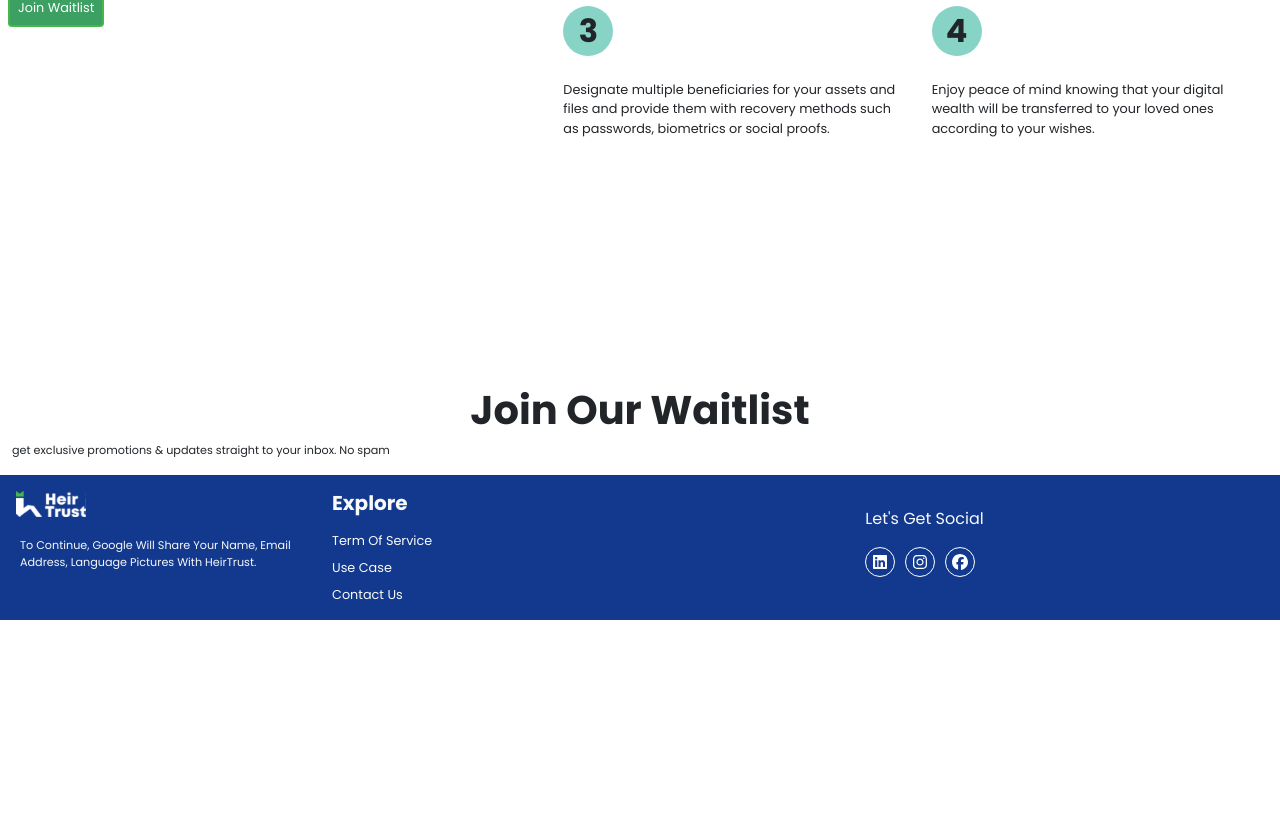
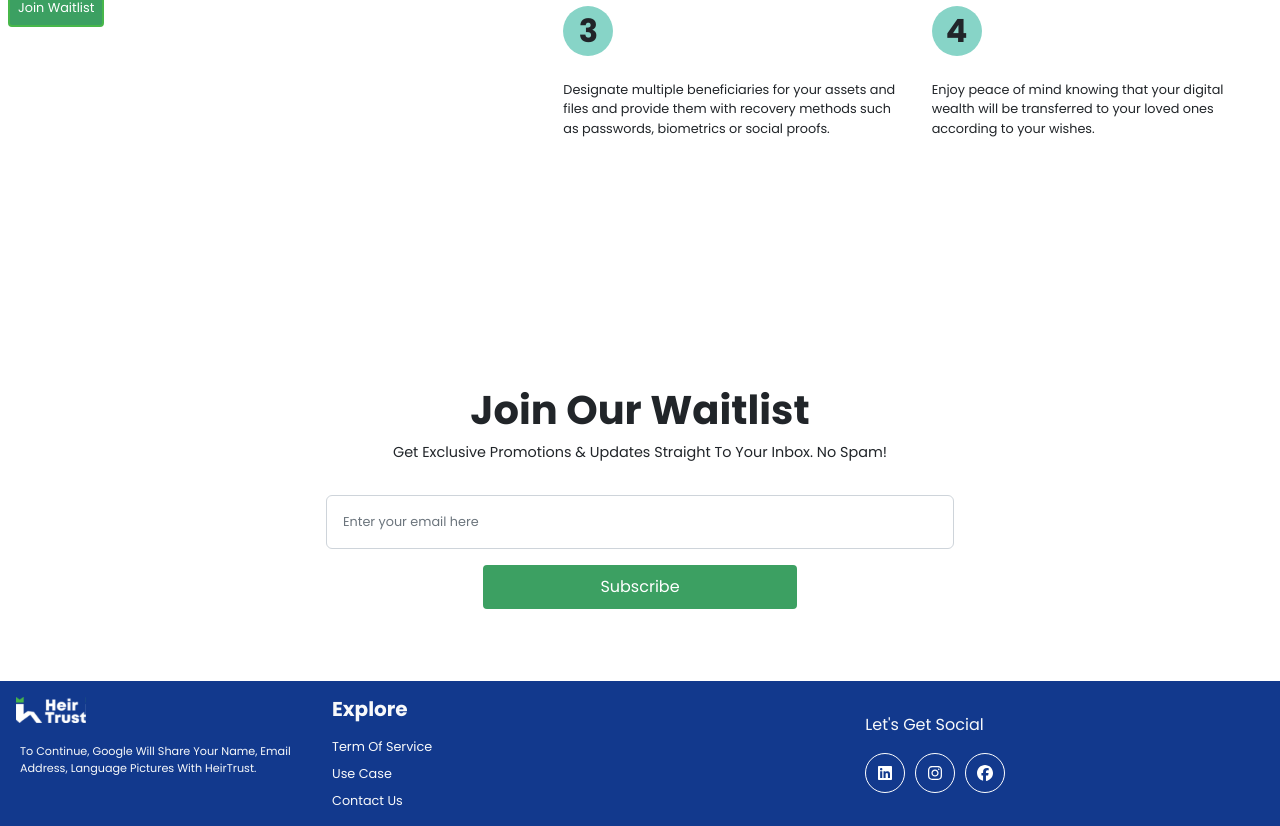
Before and after one commit to Adedoyin-Emmanuel/heirtrust, a React (Create React App) app: page / in a window 1280 px wide. Shown: the part 956-1782 px from the top of the page. Before the commit the page ends 1576 px from the top, so only its background shows below. Built offline with nearby package versions, Linux system fonts and the light colour scheme.

Commit message:
Updated the waitlist design

```diff
--- a/src/components/app-email-input.tsx
+++ b/src/components/app-email-input.tsx
@@ -1,20 +1,17 @@
 import React from "react";
 import AppButton from "./app-button";
-const AppEmailInput = (): JSX.Element =>
+
+interface appEmailInput
+{
+  className:string;
+
+}
+const AppEmailInput = ({className}:appEmailInput): JSX.Element =>
 {
 
-  const handleClick = ():void =>
-  {
-    //pass
-  }
   return (
     <React.Fragment>
-      <section className="input-group  width-toggle-2">
-        <input type="text" className="form-control brand-small-text-2" placeholder="Enter your email here" />
-        <section className="input-group-append subscribe-button-container">
-          <AppButton text="subscribe" className="text-capitalize brand-bg-primary-green text-light brand-small-text-2 fw-bold subscribe-button" onClick={handleClick}/>
-        </section>
-      </section>
+        <input type="text" className={`form-control brand-small-text-2 p-3 w-100 ${className}`} placeholder="Enter your email here" />
     </React.Fragment>
   );
 };
--- a/src/components/app-footer.tsx
+++ b/src/components/app-footer.tsx
@@ -44,9 +44,7 @@ const AppFooter = (): JSX.Element => {
           </ul>
         </section>
 
-        {/* <h5 className="fw-bold fs-5 text-capitalize text-light">join our mailing list</h5>
-                    <p className="brand-small-text-3 text-light">Get exclusive promotions & updates straight to your inbox</p>
-                    <AppEmailInput></AppEmailInput> */}
+
         <section className="app-footer-mail-list col-sm-6 col-lg-3 col-md-4 my-3  ">
           <p className=" text-capitalize  text-light my-3">let's get social</p>
           <section className="app-footer-social-icons my-3">
--- a/src/components/app-waitlist.tsx
+++ b/src/components/app-waitlist.tsx
@@ -1,12 +1,23 @@
 import React from 'react'
-
+import AppEmailInput from './app-email-input';
+import AppButton from './app-button';
 const AppWaitlist = ():JSX.Element =>
 {
+
+    const handleClick = ():void =>
+    {
+        //pass
+    }
+
     return (
         <React.Fragment>
-            <section className="container-fluid">
+            <section className="container-fluid d-md-flex align-items-center flex-column">
                 <h1 className="fw-bold text-capitalize text-center">join our waitlist </h1>
-                <p className="brand-small-text-3 text-dark">get exclusive promotions & updates straight to your inbox. No spam</p>
+                <p className="brand-small-text text-dark text-capitalize">get exclusive promotions & updates straight to your inbox. No spam!</p>
+                <section className="email-input d-flex align-items-center width-toggle-3 flex-column">
+                  <AppEmailInput className="my-3"/>
+                    <AppButton text="subscribe" className="text-capitalize app-waitlist-button text-center p-2 width-toggle-3" onClick={handleClick}/>
+                </section>
             </section>
         </React.Fragment>
     );
--- a/src/includes/styles/customStyles.css
+++ b/src/includes/styles/customStyles.css
@@ -82,7 +82,6 @@
     outline:none;
     border-radius:calc(var(--brand-button-border-radius) - 6px);
     color:var(--brand-secondary-green-color);
-
 }
 
 
@@ -113,6 +112,23 @@
 .subscribe-button
 {
     padding:7px;
+}
+
+
+.app-waitlist-button
+{
+
+    width:80%;
+    color:white;
+    background:var(--brand-primary-green-color);
+    transition:.5s;
+    border:var(--brand-button-outline-weight) solid var(--brand-primary-green-color);
+}
+
+.app-waitlist-button:hover
+{
+    background:var(--brand-white-color);
+    color:var(--brand-black-color);
 }
 
 /*app header styles*/
@@ -186,8 +202,8 @@
 .social-icon
 {
     border-radius:50% !important;
-    width:30px;
-    height:30px;
+    width:40px;
+    height:40px;
     border: calc(var(--brand-button-outline-weight) - 1px) solid var(--brand-white-color);
     margin-right:10px;
     transition:.5s;
--- a/src/pages/Home.tsx
+++ b/src/pages/Home.tsx
@@ -5,6 +5,7 @@ import AppHeroImageContainer from '../components/app-hero-image';
 import AppAbout from '../components/app-about-section';
 import AppFooter from '../components/app-footer';
 import AppWaitlist from '../components/app-waitlist';
+
 const Home = ():JSX.Element =>
 {
     return (
@@ -31,6 +32,7 @@ const Home = ():JSX.Element =>
 
                 <AppAbout/>
                 <AppWaitlist/>
+                <br/><br/><br/>
                 <AppFooter/>
             </section>
         </React.Fragment>
```
